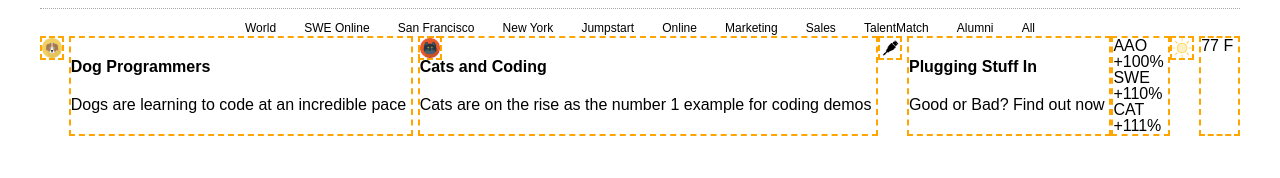
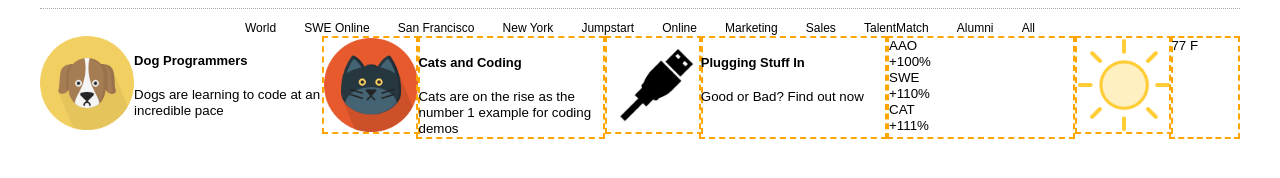
Before and after one commit to ScottFeichter/scott-phillip-04-aa-times-long-practice, a plain HTML site: page 04-aa-times-long-practice/index.html in a window 1280 px wide. Shown: the part 152-330 px from the top of the page. Drawn offline with Linux system fonts and the light colour scheme; files that its build step writes are made by us from their sources.

Commit message:
more progress

```diff
--- a/04-aa-times-long-practice/stylesheets/components/interest-links.css
+++ b/04-aa-times-long-practice/stylesheets/components/interest-links.css
@@ -1,25 +1,33 @@
 .interest-links {
     display: grid;
-    grid-template-columns: 1, 2, 1, 2, 1, 2, 2, 1, 0.75;
+    grid-template-columns: 1fr 2fr 1fr 2fr 1fr 2fr 2fr 1fr 0.75fr;
+    grid-template-rows: auto;
     grid-template-areas: "dog-image dog-programmers cat-image cats-and-coding plug-image plugging-stuff-in some-stocks-quotes weather-image the-weather";
+
+}
+
+.interest-links h4 {
+    font-size: small;
+}
+
+.interest-links p {
+    font-size:smaller;
 }
 
 .dog-image {
-    max-width: 20px;
-    max-height: 20px;
     grid-area: dog-image;
-    border: orange dashed 2px;
+    /* border: orange dashed 2px; */
 }
 
 .dog-programmers {
     grid-area: dog-programmers;
-    border: orange dashed 2px;
+    vertical-align: top;
+    /* border: orange dashed 2px; */
 }
 
+
 .cat-image {
-    max-width: 20px;
-    max-height: 20px;
-    grid-area: cats-and-coding;
+    grid-area: cat-image;
     border: orange dashed 2px;
 }
 
@@ -29,8 +37,7 @@
 }
 
 .plug-image {
-    max-width: 20px;
-    max-height: 20px;
+
     grid-area: plug-image;
     border: orange dashed 2px;
 }
@@ -46,8 +53,7 @@
 }
 
 .weather-image {
-    max-width: 20px;
-    max-height: 20px;
+
     grid-area: weather-image;
     border: orange dashed 2px;
 }
```
